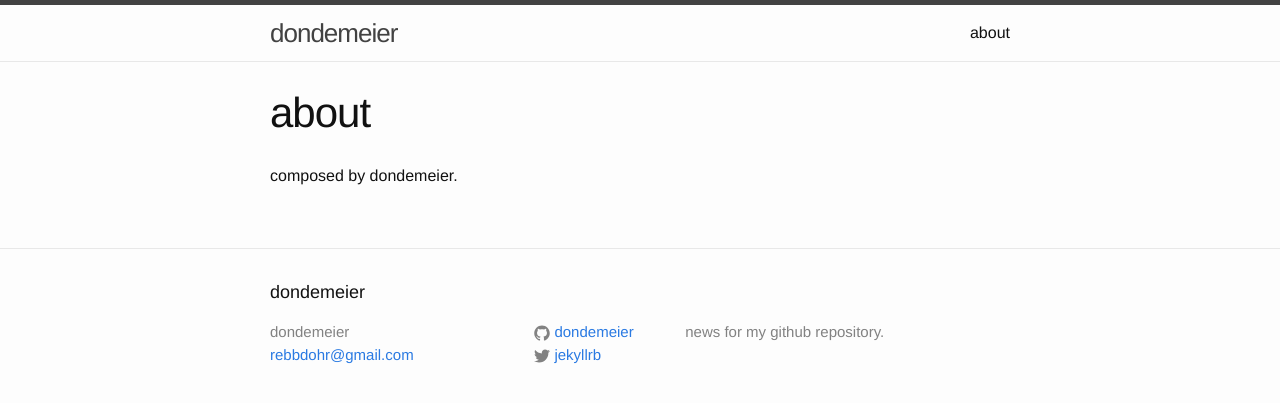
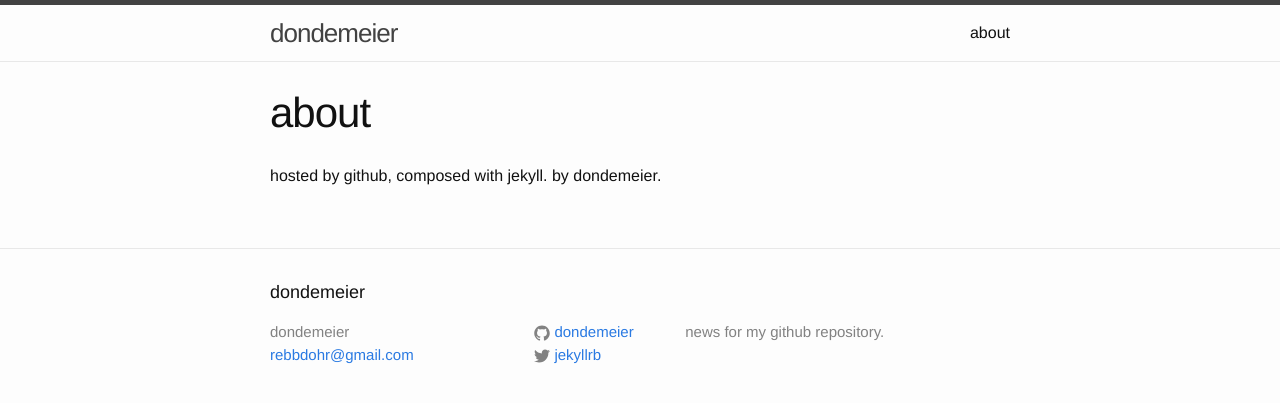
Before and after one commit to dondemeier/dondemeier.github.io, a Jekyll site: the page built from about.md, in a window 1280 px wide. Shown: the top 403 px of the page. Built offline with Jekyll 4.4.1, drawn with Linux system fonts in a browser that asks for light colours.

Commit message:
rsa check

```diff
--- a/about.md
+++ b/about.md
@@ -3,5 +3,5 @@ layout: page
 title: about
 permalink: /about/
 ---
-
-composed by dondemeier.
+hosted by github, composed with jekyll.
+by dondemeier.
```
